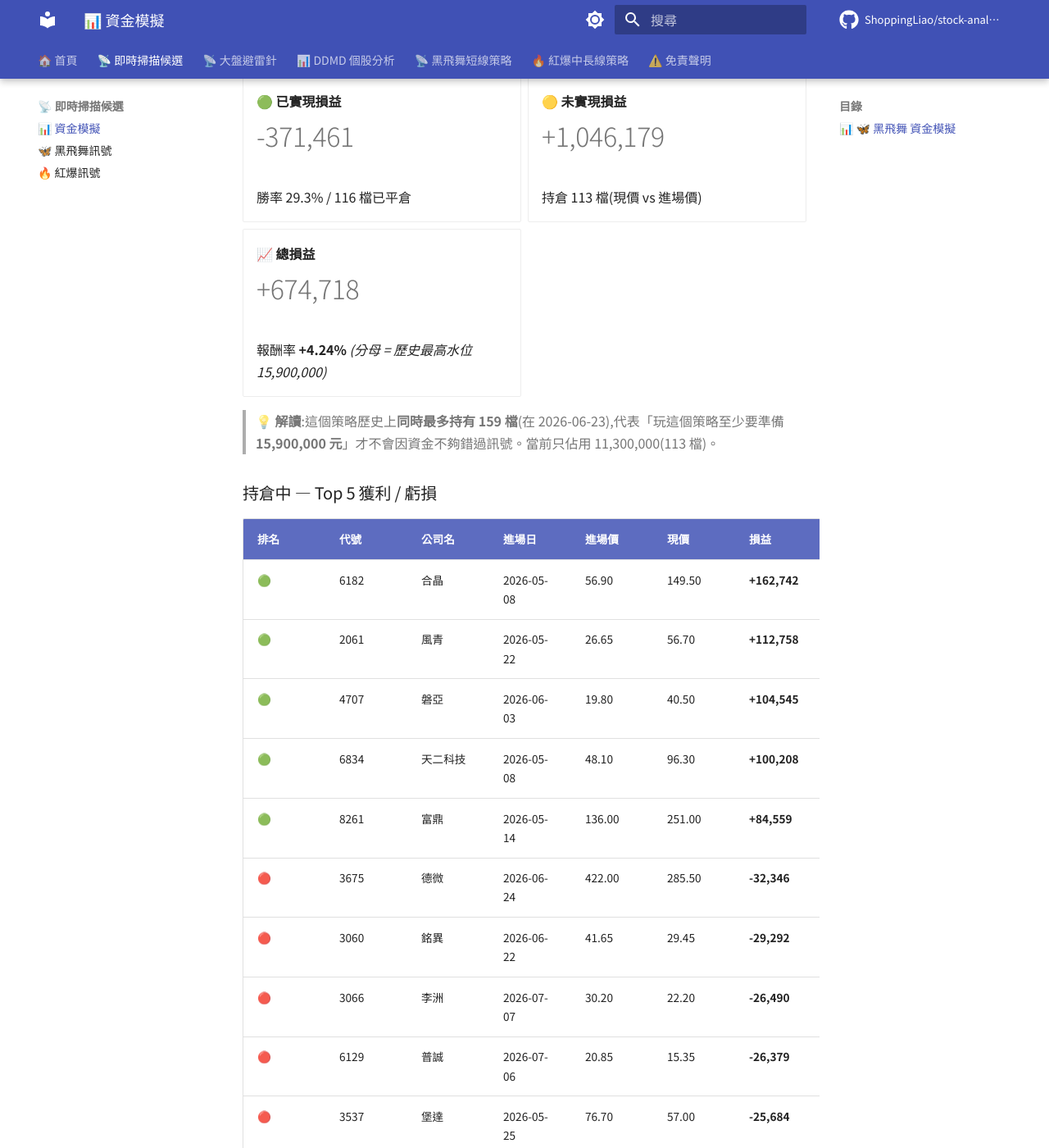
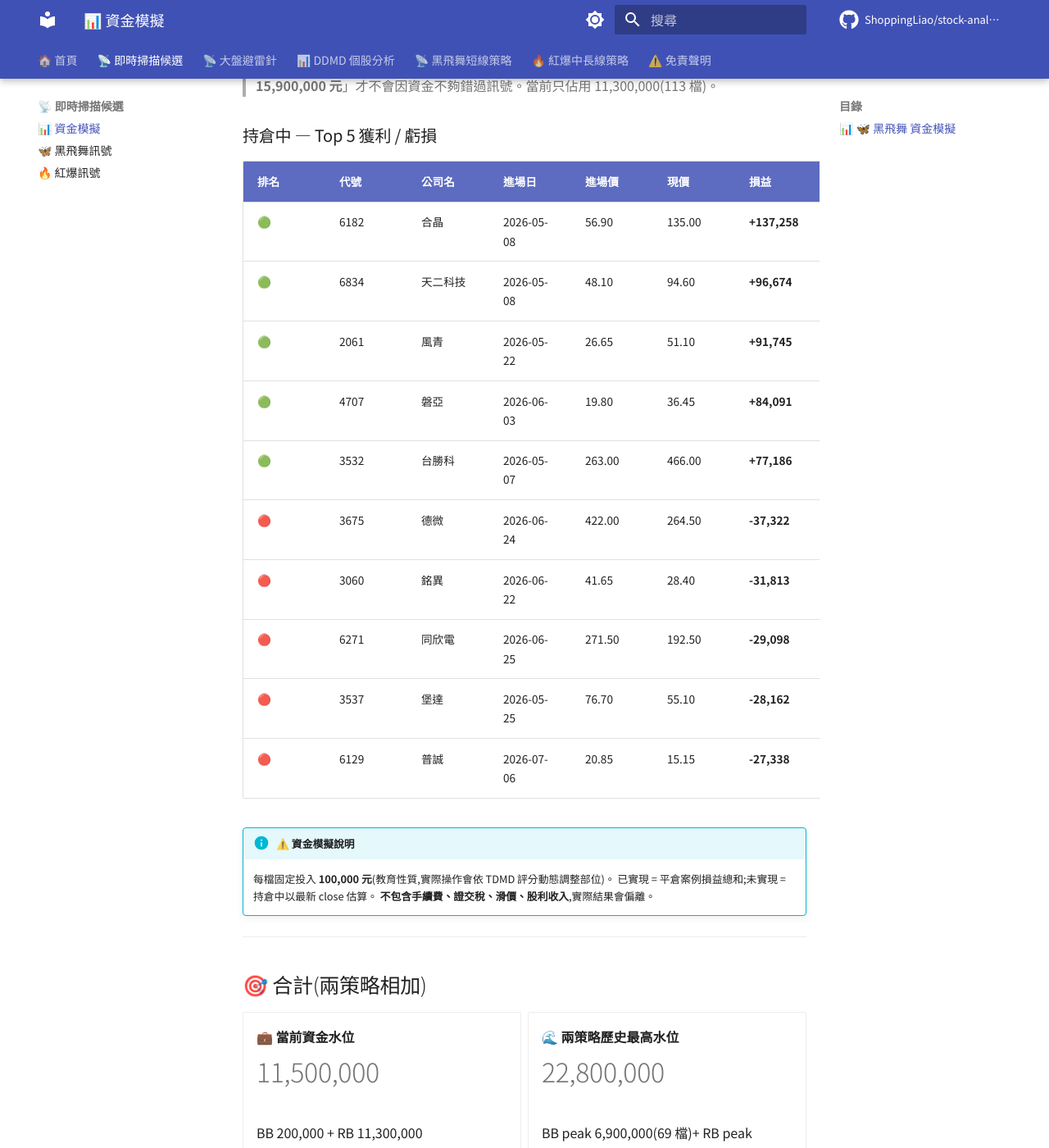
Before and after one commit to ShoppingLiao/stock-analysis-public, an MkDocs documentation site: the page built from docs/signals_capital.md, in a window 1280 px wide and 1400 px high, scrolled down 2470 px. Shown: the whole window at 82% size. Built offline with MkDocs 1.6.1 and Material for MkDocs 9.7.7, drawn with Linux system fonts in a browser that asks for light colours; comment, search, counter and statistics services are not loaded; some of the changed text lies outside the part shown.

Commit message:
docs(signals): update BB + RB + capital (2026-07-20)

```diff
--- a/docs/signals_capital.md
+++ b/docs/signals_capital.md
@@ -17,9 +17,9 @@
 
 -   **💼 當前資金水位**
 
-    # 500,000
+    # 200,000
 
-    持倉 5 檔 × 100,000
+    持倉 2 檔 × 100,000
 
 -   **🌊 歷史最高水位**
 
@@ -29,40 +29,34 @@
 
 -   **🟢 已實現損益**
 
-    # +508,604
+    # +531,075
 
-    勝率 30.3% / 290 檔已平倉
+    勝率 30.5% / 292 檔已平倉
 
 -   **🟡 未實現損益**
 
-    # +43,903
+    # +1,265
 
-    持倉 5 檔(現價 vs 進場價)
+    持倉 2 檔(現價 vs 進場價)
 
 -   **📈 總損益**
 
-    # +552,507
+    # +532,340
 
-    報酬率 **+8.01%** _(分母 = 歷史最高水位 6,900,000)_
+    報酬率 **+7.72%** _(分母 = 歷史最高水位 6,900,000)_
 
 </div>
 
-> **💡 解讀**:這個策略歷史上**同時最多持有 69 檔**(在 2026-05-28),代表「玩這個策略至少要準備 **6,900,000 元**」才不會因資金不夠錯過訊號。當前只佔用 500,000(5 檔)。
+> **💡 解讀**:這個策略歷史上**同時最多持有 69 檔**(在 2026-05-28),代表「玩這個策略至少要準備 **6,900,000 元**」才不會因資金不夠錯過訊號。當前只佔用 200,000(2 檔)。
 
 ### 持倉中 — Top 5 獲利 / 虧損
 
 | 排名 | 代號 | 公司名 | 進場日 | 進場價 | 現價 | 損益 | 損益% |
 |------|------|--------|--------|--------|------|------|-------|
-| 🟢 | 4707 | 磐亞 | 2026-07-01 | 28.40 | 40.50 | **+42,606** | **+42.61%** |
-| 🟢 | 2834 | 臺企銀 | 2026-06-16 | 17.45 | 18.05 | **+3,438** | **+3.44%** |
-| 🟢 | 8383 | 千附 | 2026-07-17 | 88.50 | 89.00 | **+565** | **+0.56%** |
-| 🟢 | 4541 | 晟田 | 2026-07-17 | 73.20 | 72.60 | **-820** | **-0.82%** |
+| 🟢 | 2834 | 臺企銀 | 2026-06-16 | 17.45 | 18.00 | **+3,152** | **+3.15%** |
 | 🟢 | 2897 | 王道銀行 | 2026-06-22 | 10.60 | 10.40 | **-1,887** | **-1.89%** |
 | 🔴 | 2897 | 王道銀行 | 2026-06-22 | 10.60 | 10.40 | **-1,887** | **-1.89%** |
-| 🔴 | 4541 | 晟田 | 2026-07-17 | 73.20 | 72.60 | **-820** | **-0.82%** |
-| 🔴 | 8383 | 千附 | 2026-07-17 | 88.50 | 89.00 | **+565** | **+0.56%** |
-| 🔴 | 2834 | 臺企銀 | 2026-06-16 | 17.45 | 18.05 | **+3,438** | **+3.44%** |
-| 🔴 | 4707 | 磐亞 | 2026-07-01 | 28.40 | 40.50 | **+42,606** | **+42.61%** |
+| 🔴 | 2834 | 臺企銀 | 2026-06-16 | 17.45 | 18.00 | **+3,152** | **+3.15%** |
 
 !!! info "⚠️ 資金模擬說明"
     每檔固定投入 **100,000 元**(教育性質,實際操作會依 TDMD 評分動態調整部位)。
@@ -97,15 +91,15 @@
 
 -   **🟡 未實現損益**
 
-    # +1,046,179
+    # +574,421
 
     持倉 113 檔(現價 vs 進場價)
 
 -   **📈 總損益**
 
-    # +674,718
+    # +202,960
 
-    報酬率 **+4.24%** _(分母 = 歷史最高水位 15,900,000)_
+    報酬率 **+1.28%** _(分母 = 歷史最高水位 15,900,000)_
 
 </div>
 
@@ -115,16 +109,16 @@
 
 | 排名 | 代號 | 公司名 | 進場日 | 進場價 | 現價 | 損益 | 損益% |
 |------|------|--------|--------|--------|------|------|-------|
-| 🟢 | 6182 | 合晶 | 2026-05-08 | 56.90 | 149.50 | **+162,742** | **+162.74%** |
-| 🟢 | 2061 | 風青 | 2026-05-22 | 26.65 | 56.70 | **+112,758** | **+112.76%** |
-| 🟢 | 4707 | 磐亞 | 2026-06-03 | 19.80 | 40.50 | **+104,545** | **+104.55%** |
-| 🟢 | 6834 | 天二科技 | 2026-05-08 | 48.10 | 96.30 | **+100,208** | **+100.21%** |
-| 🟢 | 8261 | 富鼎 | 2026-05-14 | 136.00 | 251.00 | **+84,559** | **+84.56%** |
-| 🔴 | 3675 | 德微 | 2026-06-24 | 422.00 | 285.50 | **-32,346** | **-32.35%** |
-| 🔴 | 3060 | 銘異 | 2026-06-22 | 41.65 | 29.45 | **-29,292** | **-29.29%** |
-| 🔴 | 3066 | 李洲 | 2026-07-07 | 30.20 | 22.20 | **-26,490** | **-26.49%** |
-| 🔴 | 6129 | 普誠 | 2026-07-06 | 20.85 | 15.35 | **-26,379** | **-26.38%** |
-| 🔴 | 3537 | 堡達 | 2026-05-25 | 76.70 | 57.00 | **-25,684** | **-25.68%** |
+| 🟢 | 6182 | 合晶 | 2026-05-08 | 56.90 | 135.00 | **+137,258** | **+137.26%** |
+| 🟢 | 6834 | 天二科技 | 2026-05-08 | 48.10 | 94.60 | **+96,674** | **+96.67%** |
+| 🟢 | 2061 | 風青 | 2026-05-22 | 26.65 | 51.10 | **+91,745** | **+91.74%** |
+| 🟢 | 4707 | 磐亞 | 2026-06-03 | 19.80 | 36.45 | **+84,091** | **+84.09%** |
+| 🟢 | 3532 | 台勝科 | 2026-05-07 | 263.00 | 466.00 | **+77,186** | **+77.19%** |
+| 🔴 | 3675 | 德微 | 2026-06-24 | 422.00 | 264.50 | **-37,322** | **-37.32%** |
+| 🔴 | 3060 | 銘異 | 2026-06-22 | 41.65 | 28.40 | **-31,813** | **-31.81%** |
+| 🔴 | 6271 | 同欣電 | 2026-06-25 | 271.50 | 192.50 | **-29,098** | **-29.10%** |
+| 🔴 | 3537 | 堡達 | 2026-05-25 | 76.70 | 55.10 | **-28,162** | **-28.16%** |
+| 🔴 | 6129 | 普誠 | 2026-07-06 | 20.85 | 15.15 | **-27,338** | **-27.34%** |
 
 !!! info "⚠️ 資金模擬說明"
     每檔固定投入 **100,000 元**(教育性質,實際操作會依 TDMD 評分動態調整部位)。
@@ -139,9 +133,9 @@
 
 -   **💼 當前資金水位**
 
-    # 11,800,000
+    # 11,500,000
 
-    BB 500,000 + RB 11,300,000
+    BB 200,000 + RB 11,300,000
 
 -   **🌊 兩策略歷史最高水位**
 
@@ -151,21 +145,21 @@
 
 -   **🟢 已實現損益**
 
-    # +137,144
+    # +159,614
 
-    BB +508,604 + RB -371,461
+    BB +531,075 + RB -371,461
 
 -   **🟡 未實現損益**
 
-    # +1,090,081
+    # +575,686
 
-    BB +43,903 + RB +1,046,179
+    BB +1,265 + RB +574,421
 
 -   **📈 總損益**
 
-    # +1,227,225
+    # +735,300
 
-    報酬率 **+5.38%** _(分母 = 兩策略歷史最高水位)_
+    報酬率 **+3.23%** _(分母 = 兩策略歷史最高水位)_
 
 </div>
 
```
Also changed, not shown: docs/signals_black_butterfly.md (+10 -9 lines).
